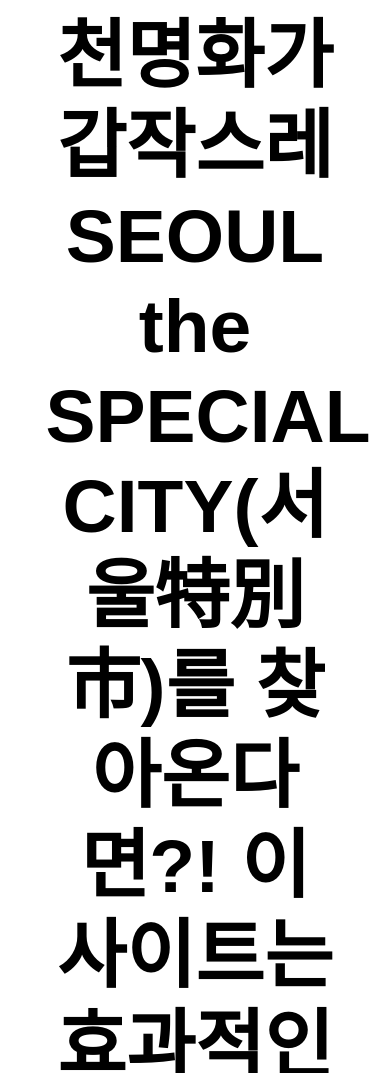
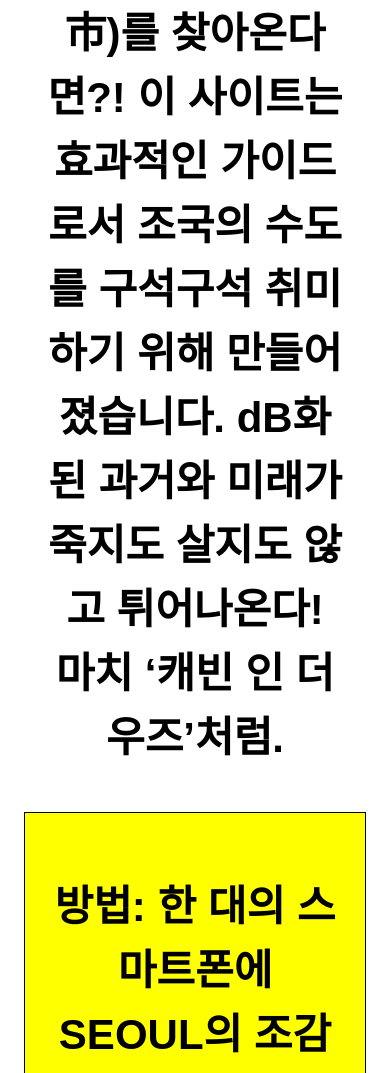
Before and after one commit to nahbee10naver/nahbee10naver.github.io, a website built with webpack: page test.html in a window 390 px wide. Shown: the part 846-1919 px from the top of the page. Built offline with nearby package versions, Linux system fonts and the light colour scheme.

Commit message:
text size

```diff
--- a/test.html
+++ b/test.html
@@ -62,7 +62,6 @@
       width:50%;
       margin: 0px auto;
       margin-top:200px;
-
     }
     .hi_img{
       width: 100%;
@@ -109,11 +108,8 @@
       right:20px !important;
     }
 	  .nh_big{
-  		font-size: 75px;
-  		line-height:75px;
-	  }
-	  .nh_long{
-  		line-height:90px;
+  		font-size: 42px;
+  		line-height:64px;
   	}
     .hi{
       width:80%;
```
